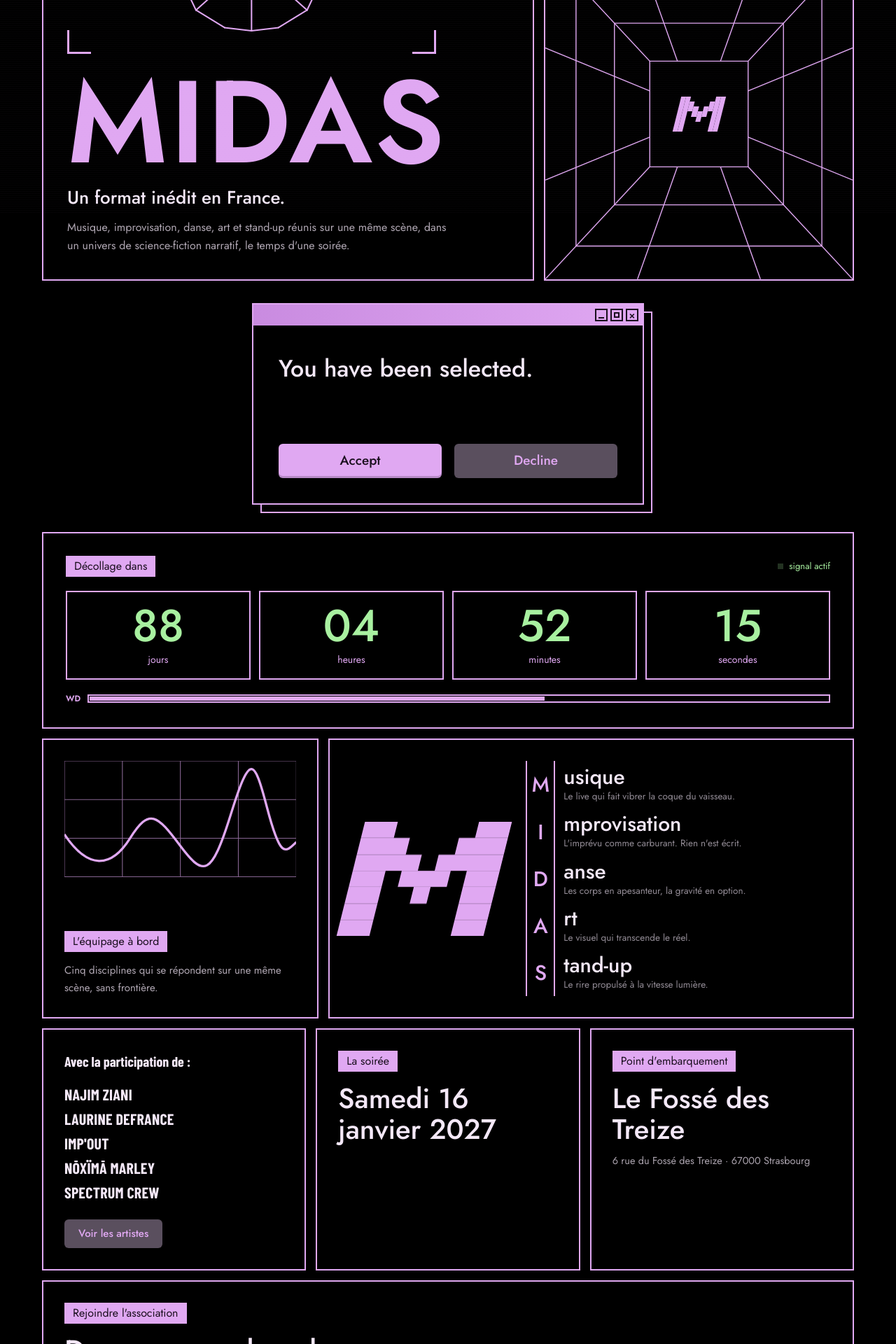
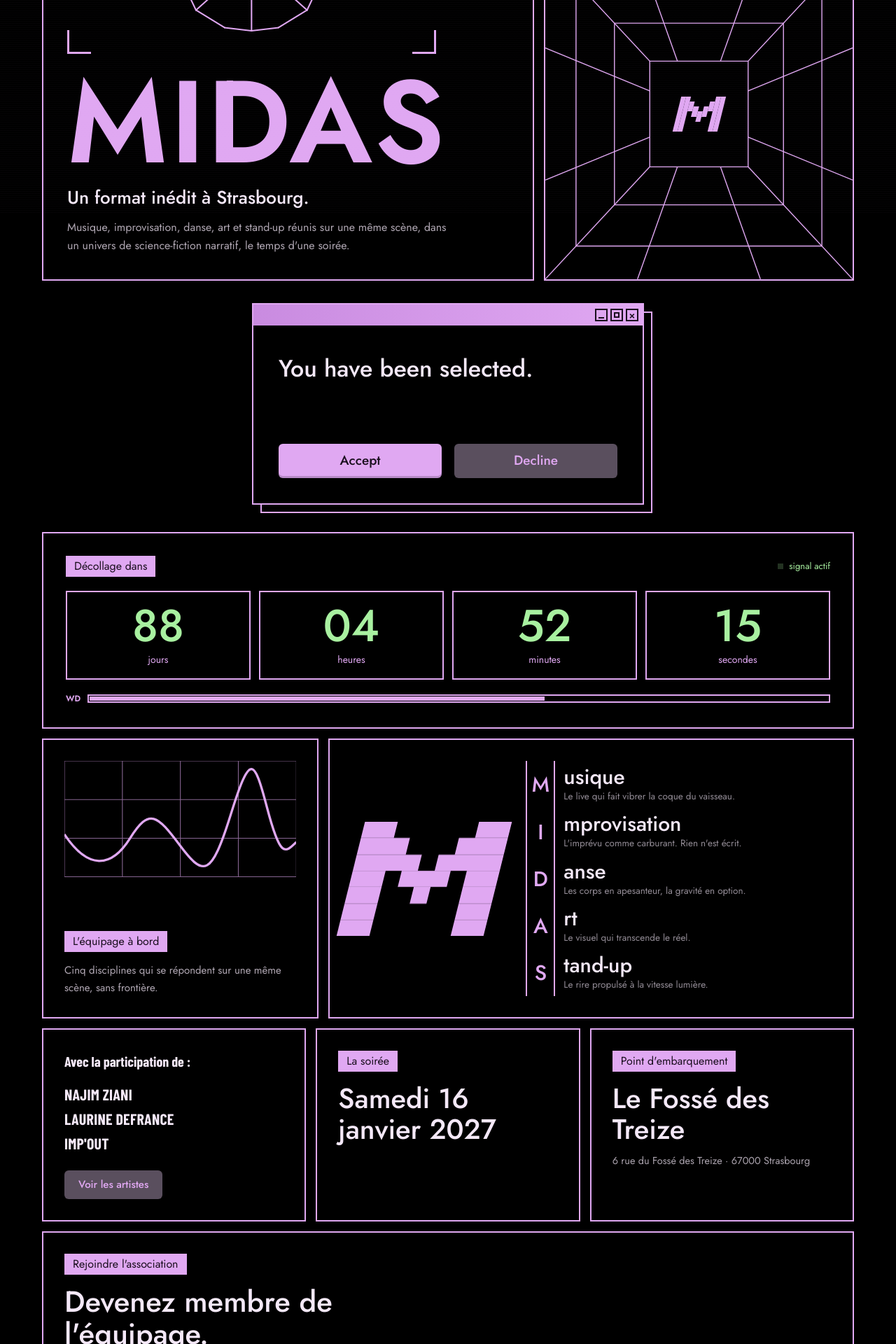
Before and after one commit to TheoMas/midas, a Next.js app: page / in a window 1280 px wide. Shown: the part 495-2415 px from the top of the page at 70% size. Built offline with nearby package versions, Linux system fonts and the light colour scheme; grey boxes are pictures that could not be loaded.

Commit message:
Contenu : inédit à Strasbourg, retrait de Nōxïmā Marley et Spectrum Crew
Co-Authored-By: Claude Opus 5.5 <noreply@anthropic.com>

```diff
--- a/app/sections/Accueil.tsx
+++ b/app/sections/Accueil.tsx
@@ -19,7 +19,7 @@ const disciplines = [
   { l: 'S', n: 'tand-up',      d: 'Le rire propulsé à la vitesse lumière.' },
 ]
 
-const participants = ['Najim Ziani', 'Laurine Defrance', "Imp'Out", 'Nōxïmā Marley', 'Spectrum Crew']
+const participants = ['Najim Ziani', 'Laurine Defrance', "Imp'Out"]
 
 const popupMsgs = [
   '',
@@ -70,7 +70,7 @@ export default function Accueil({ onNavigate }: Props) {
           </div>
           <div>
             <h1 style={{ margin: 0, fontWeight: 600, fontSize: 'clamp(64px,13vw,168px)', lineHeight: 0.88, letterSpacing: '0.02em', color: PINK }}>MIDAS</h1>
-            <p style={{ margin: '16px 0 0', fontSize: 'clamp(18px,2.4vw,26px)', fontWeight: 500, color: TEXT }}>Un format inédit en France.</p>
+            <p style={{ margin: '16px 0 0', fontSize: 'clamp(18px,2.4vw,26px)', fontWeight: 500, color: TEXT }}>Un format inédit à Strasbourg.</p>
             <p style={{ margin: '10px 0 0', maxWidth: 560, fontSize: 16, lineHeight: 1.65, color: dim(0.72) }}>
               Musique, improvisation, danse, art et stand-up réunis sur une même scène, dans un univers de science-fiction narratif, le temps d&apos;une soirée.
             </p>
--- a/app/sections/Artistes.tsx
+++ b/app/sections/Artistes.tsx
@@ -5,8 +5,6 @@ const artists = [
   { name: 'Najim Ziani',        disc: 'Stand-up',     tag: "Tête d'affiche",     code: '08-768' },
   { name: 'Laurine Defrance',   disc: 'Stand-up',     tag: "Tête d'affiche",     code: '08-457' },
   { name: "Imp'Out",            disc: 'Improvisation', tag: 'Troupe',            code: '08-695' },
-  { name: 'Nōxïmā Marley',      disc: 'Drag',         tag: 'Performance',        code: '08-433' },
-  { name: 'Spectrum Crew',      disc: 'Danse',        tag: 'Crew',               code: '08-512' },
   { name: 'Atelier Obturation', disc: 'Photographie', tag: "Capteur d'instants", code: '08-301' },
   { name: 'Dysteel',            disc: 'Musique live', tag: "L'équipage sonore",  code: '08-119' },
 ]
--- a/app/sections/Partenaires.tsx
+++ b/app/sections/Partenaires.tsx
@@ -20,7 +20,7 @@ export default function Partenaires() {
         <div style={{ maxWidth: 540 }}>
           <div style={{ fontSize: 'clamp(26px,3.5vw,36px)', fontWeight: 500 }}>Devenir partenaire</div>
           <p style={{ fontSize: 15.5, lineHeight: 1.7, color: dim(0.72), margin: '10px 0 0' }}>
-            Associez votre marque à un format inédit en France. Recevez notre dossier de partenariat et embarquez avec nous.
+            Associez votre marque à un format inédit à Strasbourg. Recevez notre dossier de partenariat et embarquez avec nous.
           </p>
         </div>
         <a href="mailto:dysteel.music@gmail.com?subject=Partenariat%20Cabaret%20MIDAS" className="btn btn-primary" style={{ fontSize: 17, padding: '12px 28px' }}>
```
